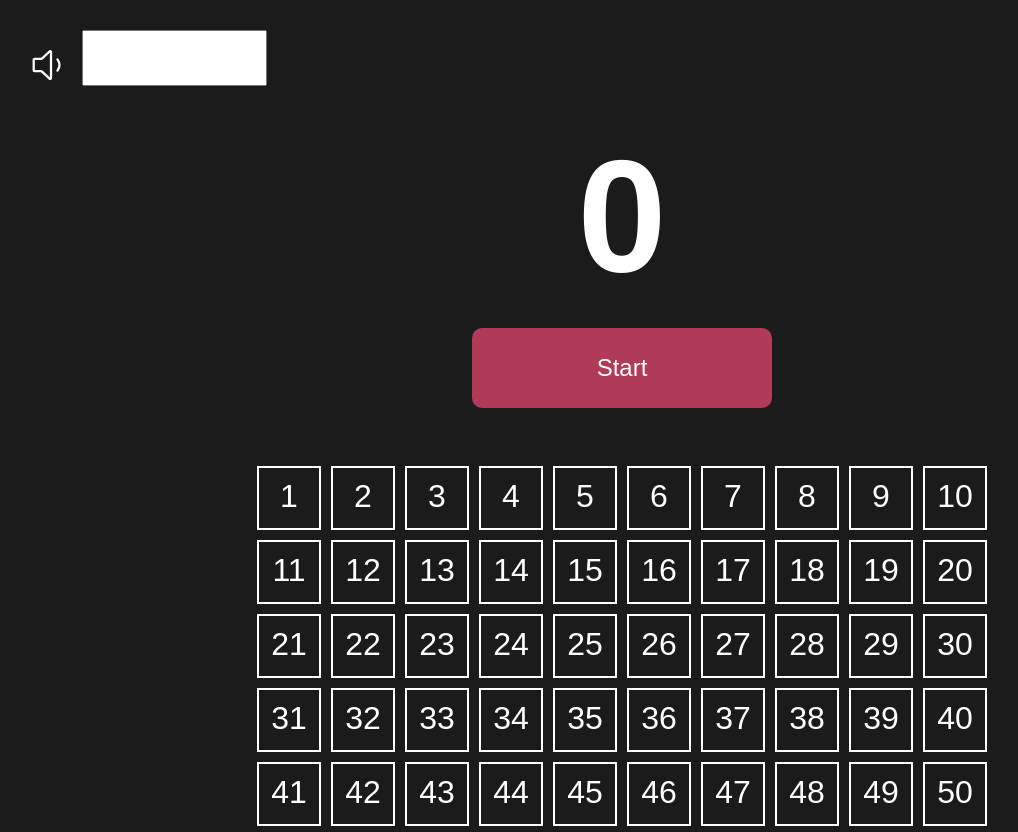
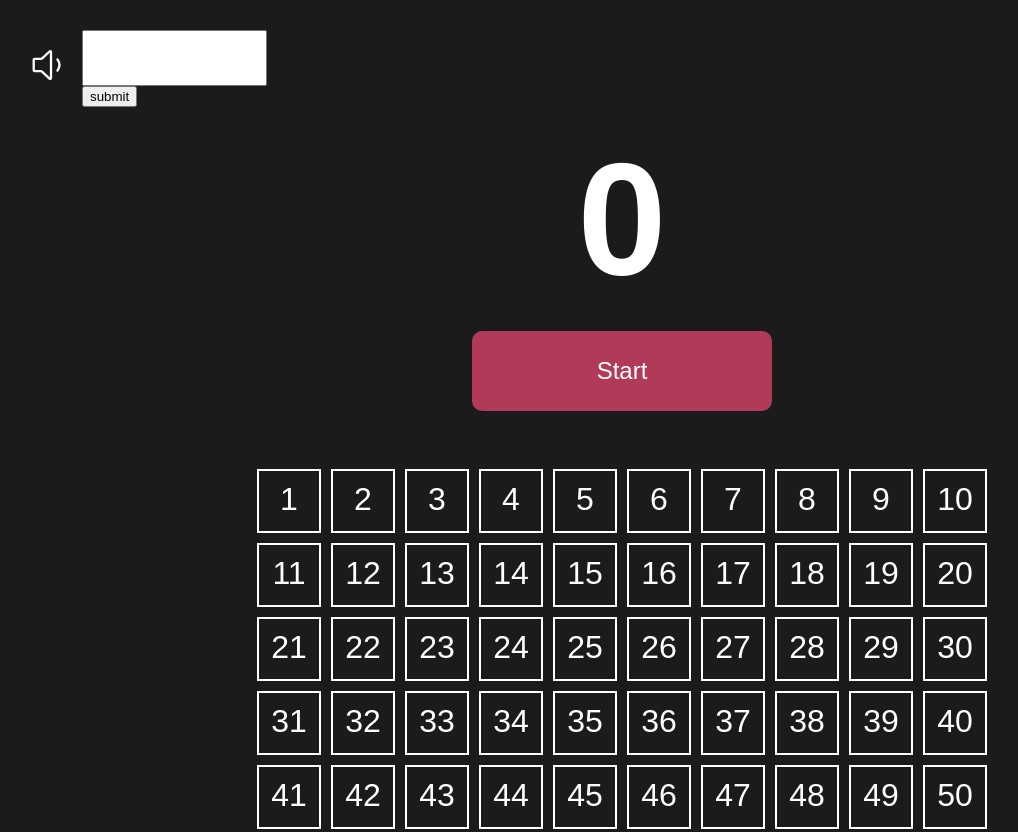
Before and after one commit to Retsnad/random-number-generator, a plain HTML site: page index.html in a window 1280 px wide. Shown: the top 832 px of the page, without its empty margins (18-1036 px from the left). Drawn offline with Linux system fonts and the light colour scheme; a web font is replaced by a local one.

Commit message:
some form stuff

```diff
--- a/index.html
+++ b/index.html
@@ -14,7 +14,11 @@
     <div class="volume" id="volume-wrapper">
       <img id="volume-icon" src="images/sound_on.svg" alt="">
     </div>
-    <div class="range-wrapper"><input id="range" type="text"></div>
+    <form   class="range-wrapper">
+      <input id="range" type="number" >
+      <button id="submit-btn"type="submit" value="Send">submit</button>
+    </form>
+
   </div>
   <div class="main-wrapper">
     <!-- <h2 id="title-text">The Number Is:</h2> -->
```
